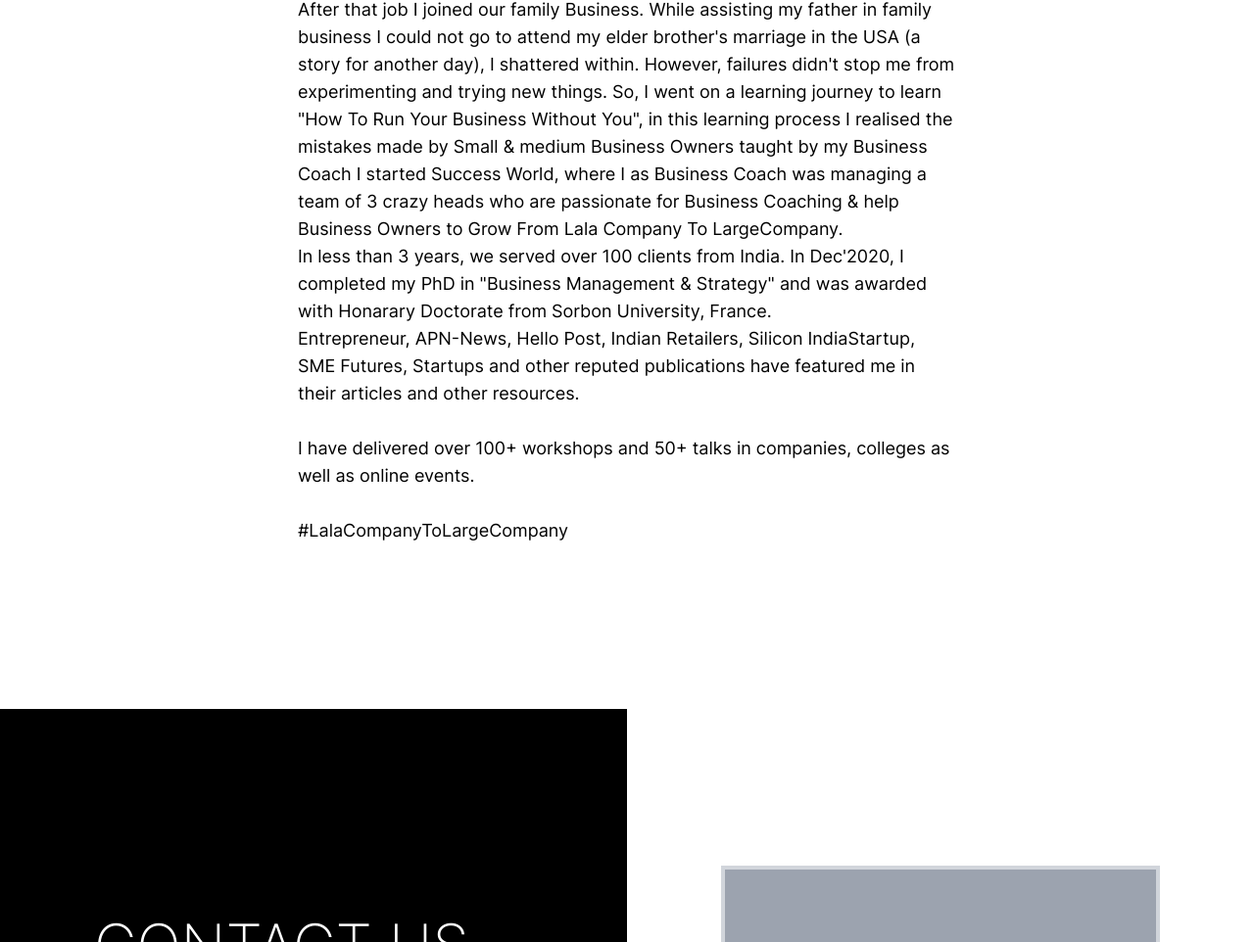
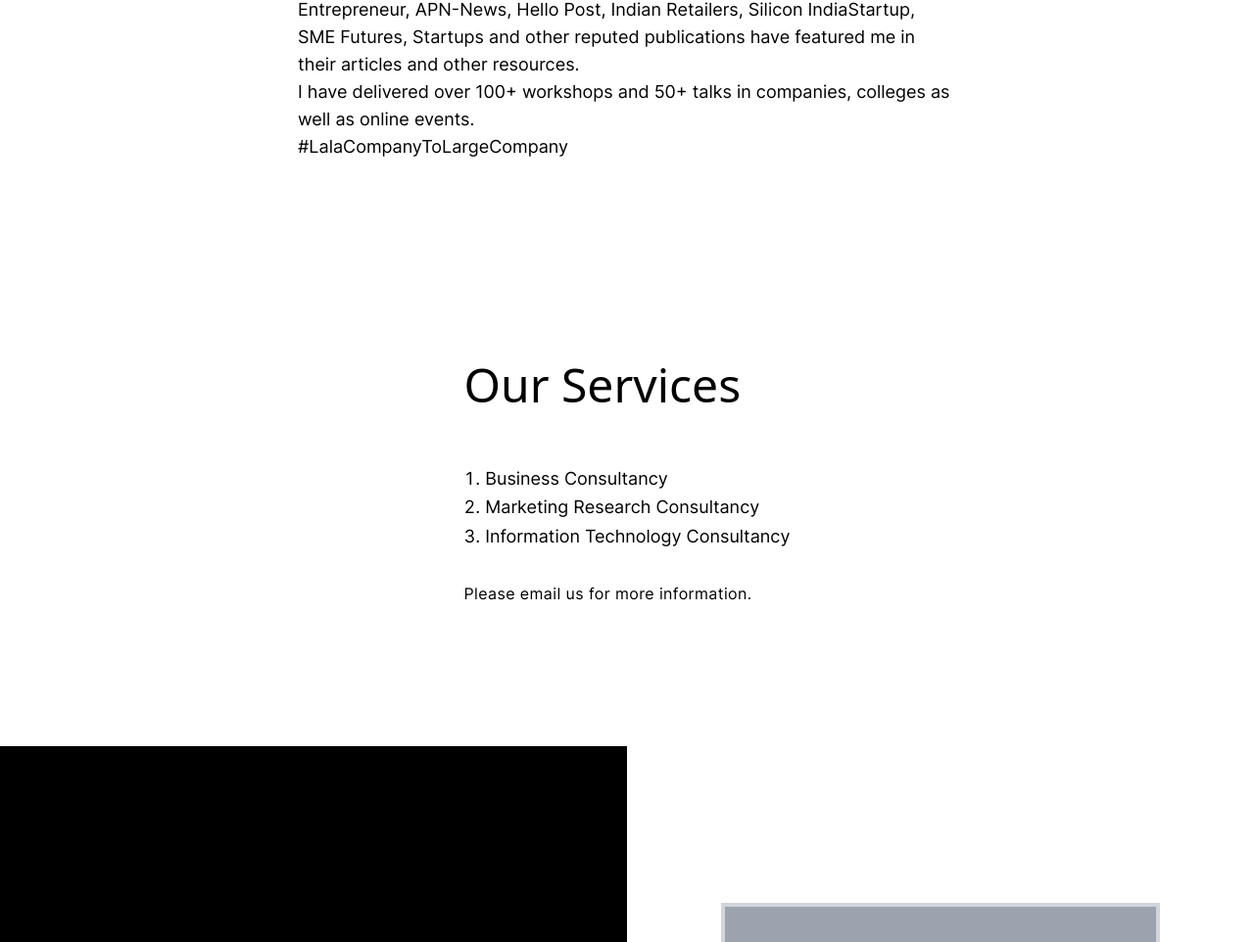
Before and after one commit to JustLookon/service-landing-page, a website: page src/index.html in a window 1280 px wide. Shown: the part 4160-5122 px from the top of the page at 98% size. Drawn offline with Linux system fonts and the light colour scheme; grey boxes are pictures that could not be loaded.

Commit message:
fix: minor improvements on demand

```diff
--- a/src/index.html
+++ b/src/index.html
@@ -18,10 +18,9 @@
 <body>
   <main>
     <section class="zero bg-no-repeat bg-cover bg-center bg-fixed w-full h-screen flex items-center justify-center "
-    style="background-image: url('./assets/Executive-project-management-computer-screen-executive-office-1920.jpg');
+      style="background-image: url('./assets/Executive-project-management-computer-screen-executive-office-1920.jpg');
     ">
-      <div class="flex items-center justify-center "
-      >
+      <div class="flex items-center justify-center ">
         <div class="gradient w-full h-screen" style="
               position: absolute;
               left: 0px;
@@ -155,10 +154,9 @@
       </div>
 
       <div class="secondSectionRightContainer w-full lg:w-[50%] pb-12 lg:sideContainerPadding lg:pt-28 relative flex flex-col items-center justify-center mb-0 lg:[&>*]:mb-2
-           bg-no-repeat bg-contain bg-fixed bg-right bg-opacity-20"
-        style="background-image: url('https://img.freepik.com/free-vector/lying-arrow-concept-illustration_114360-8531.jpg?size=626&ext=jpg&uid=R120050570&ga=GA1.2.1863495005.1693130892&semt=ais')
+           bg-no-repeat bg-contain bg-fixed bg-right bg-opacity-20" style="background-image: url('https://img.freepik.com/free-vector/lying-arrow-concept-illustration_114360-8531.jpg?size=626&ext=jpg&uid=R120050570&ga=GA1.2.1863495005.1693130892&semt=ais')
         ">
-                <div class="gradient w-full h-full" style="
+        <div class="gradient w-full h-full" style="
                 position: absolute;
                 left: 0px;
                 top: 0px;
@@ -406,66 +404,67 @@
 
     <!-- SECTION 3 -->
 
-    <section class="thirdSection flex flex-col lg:flex-row justify-center relative">
+    <section class="thirdSection flex flex-col justify-center items-center relative">
 
 
-      <div class="thirdSectionRightSide relative lg:w-[80%] py-12 px-7 lg:sideContainerPadding lg:pt-16 flex justify-center bg-cover"
-      >
+      <div
+        class="thirdSectionRightSide relative lg:w-[80%] py-12 px-7 lg:sideContainerPadding lg:pt-16 flex justify-center bg-cover">
 
         <div class="thirdSectionRightInnerContainer z-10">
           <h4 class="sideHeading text-2xl text-center lg:text-5xl lg:text-left lg:leading-snug my-7 mb-12 max-w-">
             About The Trainer
           </h4>
           <p class="summary max-w-2xl text-base font-inter lg:text-lg leading-normal">
-            A Business Coach by profession and an
-            entrepreneur at heart.
-            <br />
-            Ever since my childhood (literally, I was 9 years old), I began
-            assisting my Grandfather in Business. Back then, I learned some
-            spectacular people management techniques for getting work done
-            from people. <br />
-            However, I fell in love with people management when I started
-            playing hockey for the Delhi state team under 16. I realised the
-            true importance and potential when each and every member is
-            playing for a common goal. I started my career with a job at
-            Indian Embassy, Shanghai China. I,along with 5 team members,
-            worked under and got trained by an IAS & IFS officer for a period
-            of 1 year.
-            <br />
-            <br />
-            #LalaCompanyToLargeCompany
-            <br />
-            <br />
-            After that job I joined our family Business. While assisting my
-            father in family business I could not go to attend my elder
-            brother's marriage in the USA (a story for another day), I
-            shattered within. However, failures didn't stop me from
-            experimenting and trying new things. So, I went on a learning
-            journey to learn "How To Run Your Business Without You", in this
-            learning process I realised the mistakes made by Small & medium
-            Business Owners taught by my Business Coach I started Success
-            World, where I as Business Coach was managing a team of 3 crazy
-            heads who are passionate for Business Coaching & help Business
-            Owners to Grow From Lala Company To LargeCompany.
-
-            <br />
-            In less than 3 years, we served over 100 clients from India. In
-            Dec'2020, I completed my PhD in "Business Management & Strategy"
-            and was awarded with Honarary Doctorate from Sorbon University,
-            France.
-            <br />
+            A Business Coach by profession and an entrepreneur at heart.
+            <br>
+            While assisting my father in family business I
+            could not go to attend my elder brother's marriage in the USA (a story for another day), I shattered within.
+            <br>
+            However, failures didn't stop me from experimenting and trying new things. So, I went on a learning journey
+            to learn "How To Run Your Business Without You", in this learning process I realised the mistakes made by
+            Small & medium Business Owners taught by my Business Coach I started GCS, where I as Business Coach along
+            with a team of 5 crazy heads who are passionate for Business Coaching & help Business Owners to Grow From
+            Lala Company To LargeCompany.
+            <br>
+            In less than 3 years, we served over 100 clients from India and across the
+            globe. In Dec'2020, I completed my PhD in "Business Management & Strategy" and was awarded with Honorary
+            Doctorate from Sorbon University, France.
+            <br>
             Entrepreneur, APN-News, Hello Post, Indian Retailers, Silicon
-            IndiaStartup, SME Futures, Startups and other reputed publications
-            have featured me in their articles and other resources.
-            <br /><br />
-            I have delivered over 100+ workshops and 50+ talks in companies,
-            colleges as well as online events.
-            <br />
-            <br />
+            IndiaStartup, SME Futures, Startups and other reputed publications have featured me in their articles and
+            other resources.
+            <br>
+            I have delivered over 100+ workshops and 50+ talks in companies, colleges as well as
+            online events.
+            <br>
             #LalaCompanyToLargeCompany
           </p>
           <br />
         </div>
+
+
+      </div>
+
+      <div
+        class="thirdSectionRightSide relative lg:w-[80%] py-12 px-7 lg:sideContainerPadding lg:pt-0 flex justify-center bg-cover">
+
+        <div class="thirdSectionRightInnerContainer z-10">
+          <h4 class="sideHeading text-2xl text-center lg:text-5xl lg:text-left lg:leading-snug my-7 mb-12 max-w-">
+            Our Services
+          </h4>
+          <ol class="list-decimal list-inside max-w-2xl text-base font-inter lg:text-lg leading-loose lg:leading-relaxed">
+            <li class="">Business Consultancy</li>
+            <li class="">Marketing Research Consultancy
+            </li>
+            <li class="">Information Technology Consultancy
+            </li>
+
+          </ol>
+          <p class="pt-8 text-left tracking-wide font-inter">Please email us for more information.</p>
+
+        </div>
+
+
       </div>
     </section>
 
@@ -482,12 +481,12 @@
           <div class="[&>*]:mb-8 text-base lg:text-xl ">
             <p class="  flex justify-center sm:justify-start ">
               <span class="opacity-80 min-w-fit  w-[85.94px]">Email : </span>
-              <span class="flex  flex-1 sm:ml-10" >
+              <span class="flex  flex-1 sm:ml-10">
                 <a href="mailto: contact@gcs-uae.com
-                "
-                  class="  sm:px-[0.2rem] sm:py-[0.2rem] rounded-md flex items-start sm:items-center h-fit  "
+                " class="  sm:px-[0.2rem] sm:py-[0.2rem] rounded-md flex items-start sm:items-center h-fit  "
                   target="_blank">
-                  <i class="fa fa-envelope before:text-white mx-2 my-1 break-words max-w-[9rem] sm:max-w-none"> contact@gcs-uae.com
+                  <i class="fa fa-envelope before:text-white mx-2 my-1 break-words max-w-[9rem] sm:max-w-none">
+                    contact@gcs-uae.com
                   </i>
                 </a>
 
@@ -496,8 +495,7 @@
             <p class="flex justify-center sm:justify-start">
               <span class="opacity-80 min-w-fit  w-[85.94px]">Phone : </span>
               <span class="flex   flex-1  sm:ml-10">
-                <a href="tel:+971-585829535" class="  sm:px-1 sm:py-1 rounded-md flex items-center "
-                  target="_blank">
+                <a href="tel:+971-585829535" class="  sm:px-1 sm:py-1 rounded-md flex items-center " target="_blank">
                   <i class="fa fa-phone mx-2"> +971-585829535</i>
 
                 </a>
```
Also changed, not shown: src/styles/output.css.
